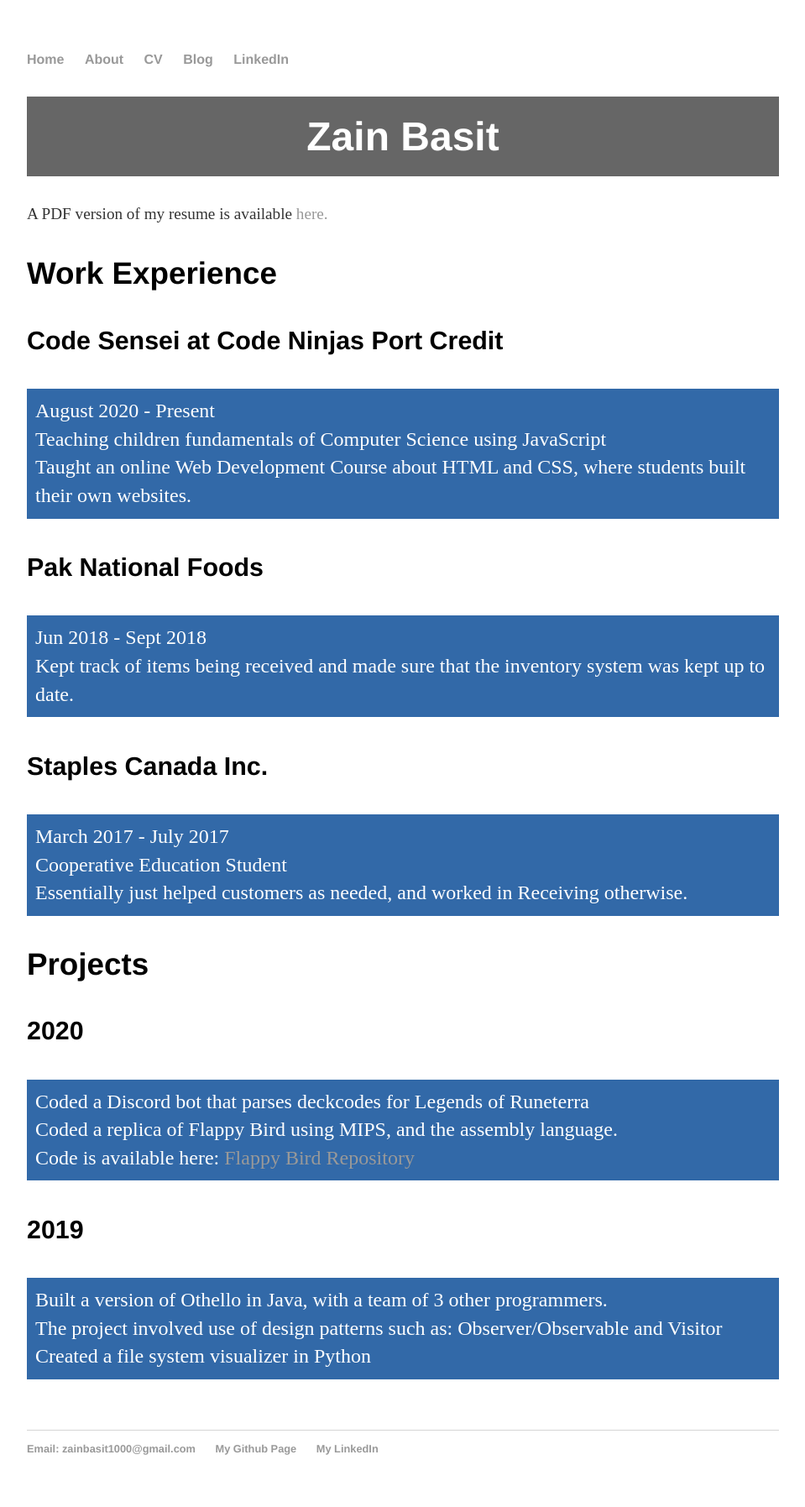
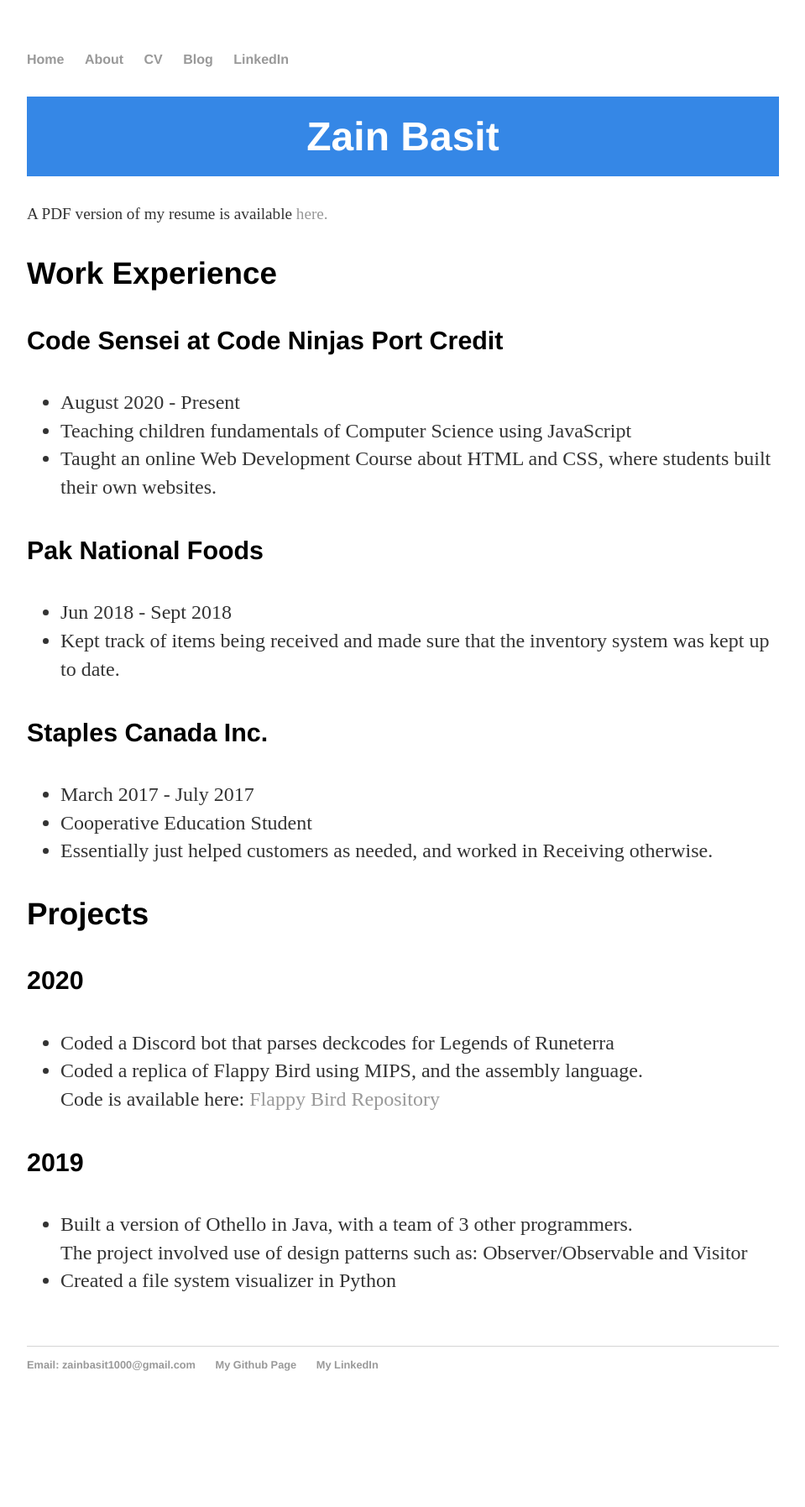
Before and after one commit to Zain-Basit/zain-basit.github.io, a Jekyll site: the page built from cv/index.html, in a window 1280 px wide. Shown: the whole page at 84% size, without its empty margins (160-1119 px from the left). Built offline with Jekyll 4.4.1, drawn with Linux system fonts in a browser that asks for light colours; after the commit the page ends 1695 px from its top, so only the background shows below that.

Commit message:
More formatting changes

```diff
--- a/css/main.css
+++ b/css/main.css
@@ -24,7 +24,7 @@
 }
 
 h1 {
-    background-color: #666;
+    background-color:  #3587e6;
     padding: 20px;
     font-size: 3em;
     text-align: center;
@@ -91,7 +91,9 @@
 .cv address, .cv p { font-size: 1.2em; }
 .cv .download { float: right; font-size: .8em; text-transform: uppercase; }
 .cv .ul {
-    background-color: #3269a8;
-    padding: 10px;
+    background-color: #3587e6;
+    padding: 2px;
     color: white;
+    list-style-type: square;
+    border-left: 5px solid white;
 }
--- a/cv/index.html
+++ b/cv/index.html
@@ -10,7 +10,7 @@
     <h3>Work Experience</h3> <!-- Jobs I've had from Most Recent to Least -->
 
         <h4>Code Sensei at Code Ninjas Port Credit</h4>
-            <ul class="ul">
+            <ul>
                 <li>August 2020 - Present</li>
                 <li>Teaching children fundamentals of Computer Science using JavaScript</li>
                 <li>Taught an online Web Development Course about HTML and CSS, where
@@ -18,13 +18,13 @@
             </ul>
 
         <h4>Pak National Foods</h4>
-            <ul class="ul">
+            <ul>
                 <li>Jun 2018 - Sept 2018</li>
                 <li>Kept track of items being received and made sure that the inventory system was kept up to date.</li>
             </ul>
 
         <h4>Staples Canada Inc.</h4>
-            <ul class="ul">
+            <ul>
                 <li>March 2017 - July 2017</li>
                 <li>Cooperative Education Student</li>
                 <li>Essentially just helped customers as needed, and worked in Receiving otherwise.</li>
@@ -33,13 +33,13 @@
     <h3>Projects</h3> <!-- This is a list of all projects I've worked on, from Most Recent to Least -->
 
         <h4>2020</h4>
-        <ul class="ul">
+        <ul>
             <li>Coded a Discord bot that parses deckcodes for Legends of Runeterra</li>
             <li>Coded a replica of Flappy Bird using MIPS, and the assembly language. <br> Code is available here: <a href="https://github.com/Zain-Basit/repo_flappybird" target="_blank">Flappy Bird Repository</a></li>
         </ul>
 
         <h4>2019</h4>
-        <ul class="ul">
+        <ul>
             <li>Built a version of Othello in Java, with a team of 3 other programmers.<br>
                 The project involved use of design patterns such as: Observer/Observable and Visitor</li>
             <li>Created a file system visualizer in Python</li>
```
